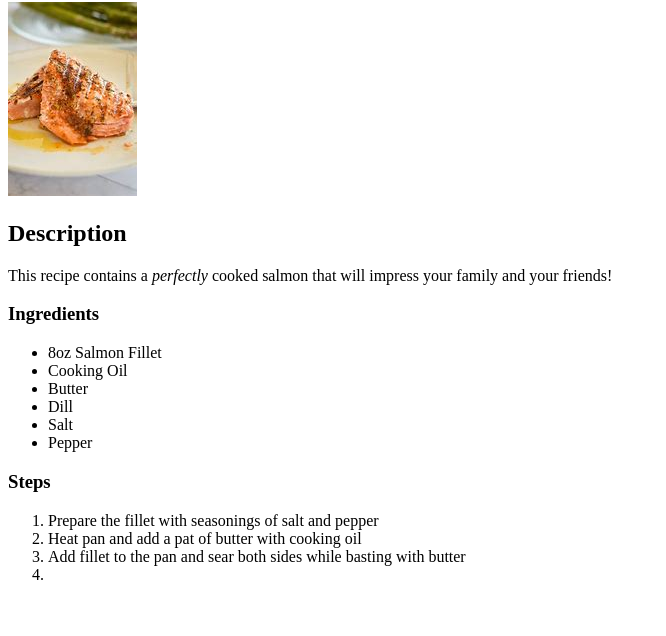
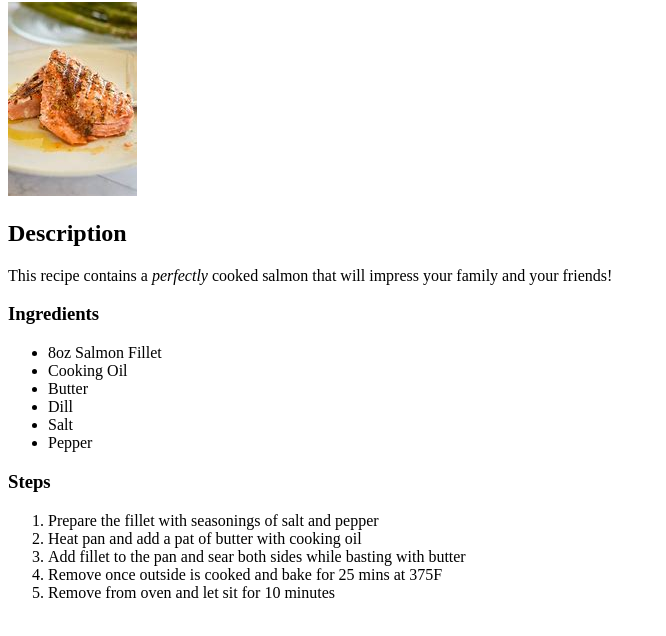
Before and after one commit to vinmart011/odin-recipies, a plain HTML site: page odin-recipies/recipes/salmon.html in a window 1280 px wide. Shown: the part 78-714 px from the top of the page, without its empty margins (0-666 px from the left). Drawn offline with Linux system fonts and the light colour scheme.

Commit message:
Finishing cooking instructions

```diff
--- a/odin-recipies/recipes/salmon.html
+++ b/odin-recipies/recipes/salmon.html
@@ -28,7 +28,8 @@
         <li>Prepare the fillet with seasonings of salt and pepper</li>
         <li>Heat pan and add a pat of butter with cooking oil</li>
         <li>Add fillet to the pan and sear both sides while basting with butter</li>
-        <li></li>
+        <li>Remove once outside is cooked and bake for 25 mins at 375F </li>
+        <li>Remove from oven and let sit for 10 minutes</li>
     </ol>
 
 </body>
```
